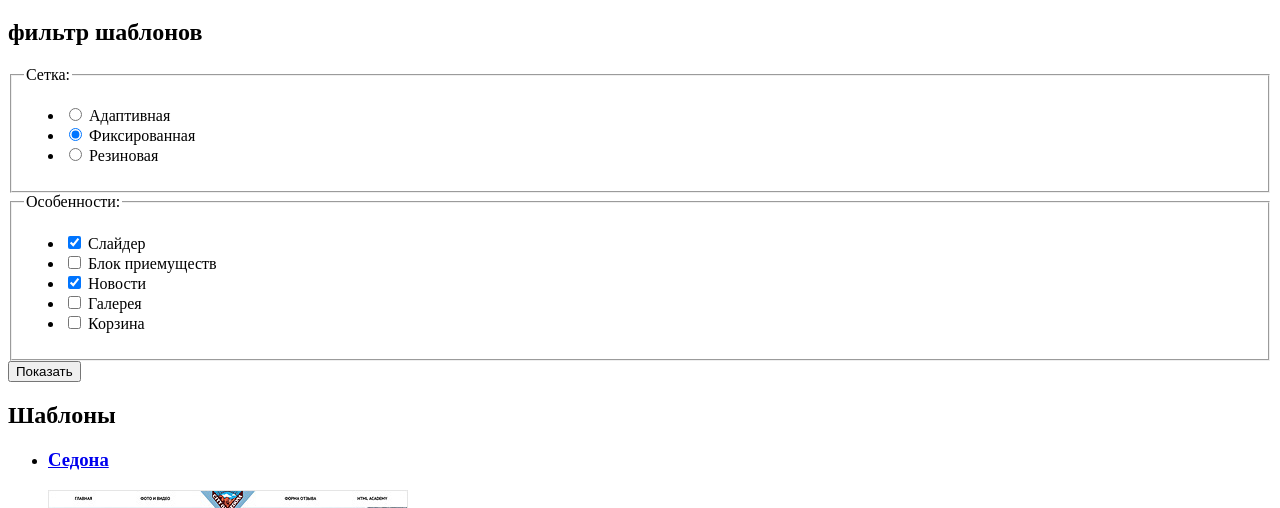
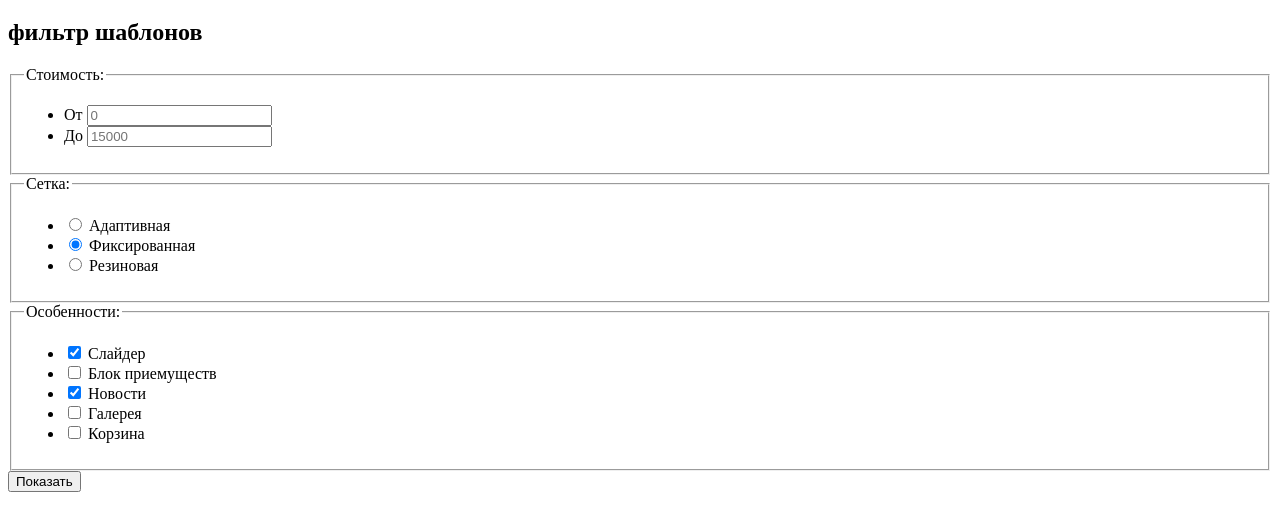
Before and after one commit to ollyluia/876001-nerds-25, a plain HTML site: page catalog.html in a window 1280 px wide. Shown: the part 260-768 px from the top of the page. Drawn offline with Linux system fonts and the light colour scheme.

Commit message:
размечена стоимость

```diff
--- a/catalog.html
+++ b/catalog.html
@@ -24,7 +24,20 @@
     	<h1 class="page-title">Магазин готовых шабллонов</h1>
     	<section class="filters">
     		<h2 class="visually-hidden">фильтр шаблонов</h2>
-    		<div class="filter" method="get" action="https://echo.htmlacademy.ru">
+    		<form class="filter" method="get" action="https://echo.htmlacademy.ru">
+                <fieldset class="price">
+                    <legend>Стоимость:</legend>
+                    <ul>
+                        <li>
+                            <label for="from">От</label>
+                            <input type="text" name="from" value="" placeholder="0" id="from">
+                        </li>
+                        <li>
+                            <label for="to">До</label>
+                            <input type="text" name="from" value="" placeholder="15000" id="to">
+                        </li>
+                    </ul>
+                </fieldset>
     			<fieldset>
     				<legend>Сетка:</legend>
     				<ul>
@@ -70,7 +83,7 @@
     			    <button type="submit" class="filter-button button">
                         Показать
                     </button>
-    		</div>
+    		</form>
     	</section>
 
     	<section class="catalog">
```
